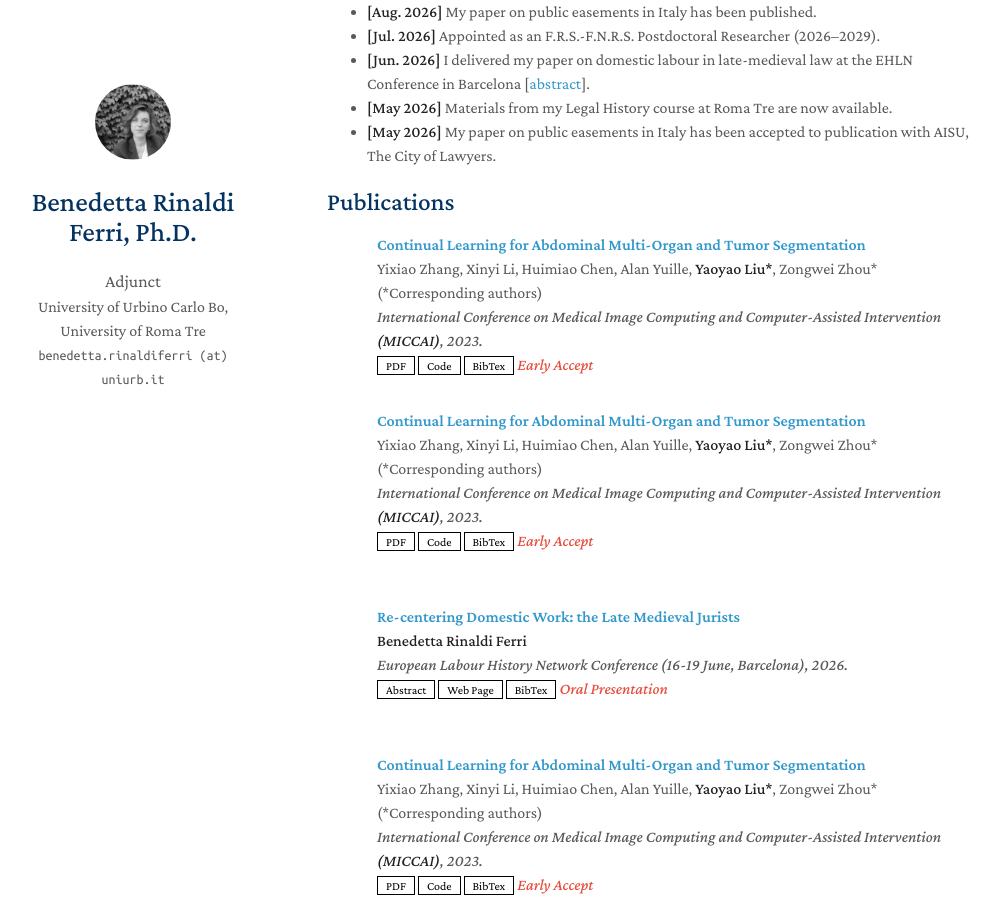
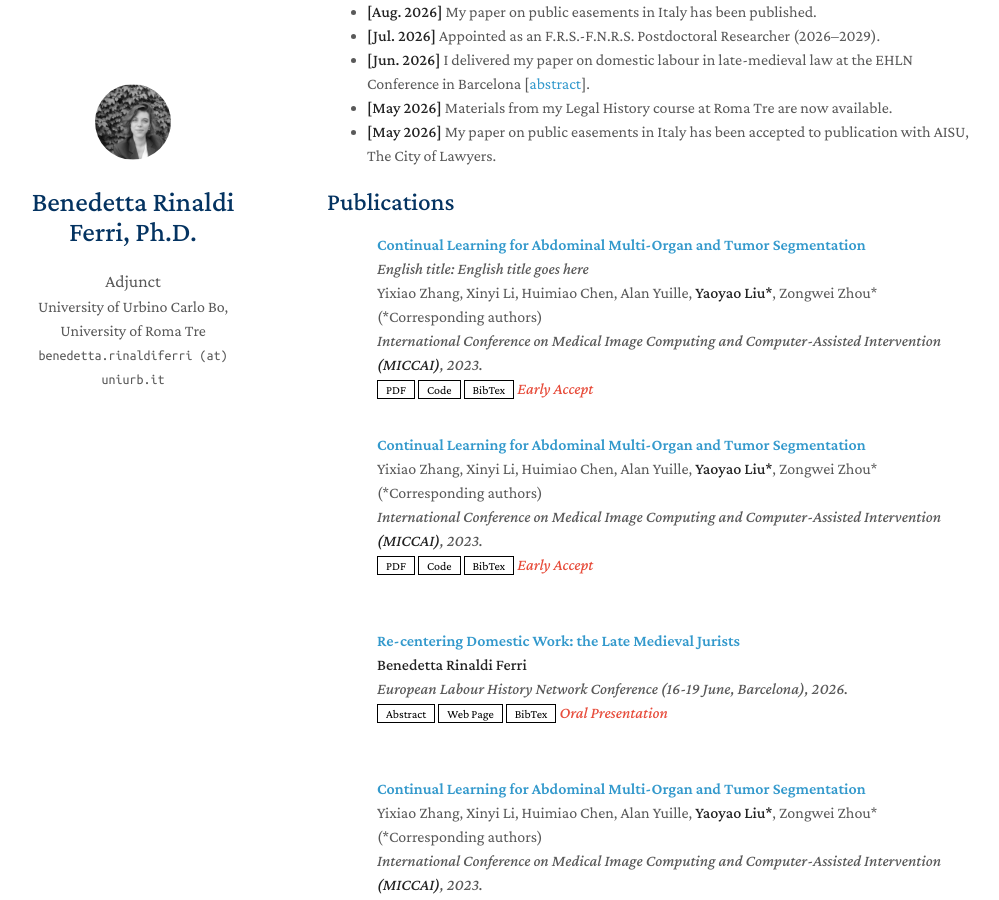
Before and after one commit to rinaldiferri/rinaldiferri.github.io, a Jekyll site: the page built from index.md, in a window 1280 px wide and 900 px high, scrolled down 378 px. Shown: the whole window, without its empty margins (143-1142 px from the left). Built offline with Jekyll 4.4.1, drawn with Linux system fonts in a browser that asks for light colours; a style sheet for code colours, icons or effects is not loaded; our own code applies the rules of GitHub Pages for plain Markdown files.

Commit message:
Update publications.yml

```diff
--- a/_data/publications.yml
+++ b/_data/publications.yml
@@ -1,6 +1,7 @@
 main:
 
   - title: Continual Learning for Abdominal Multi-Organ and Tumor Segmentation
+    english_title: English title goes here
     authors: Yixiao Zhang, Xinyi Li, Huimiao Chen, Alan Yuille, <strong>Yaoyao Liu*</strong>, Zongwei Zhou* (*Corresponding authors)
     conference_short: MICCAI
     conference: International Conference on Medical Image Computing and Computer-Assisted Intervention <strong>(MICCAI)</strong>, 2023.
```
